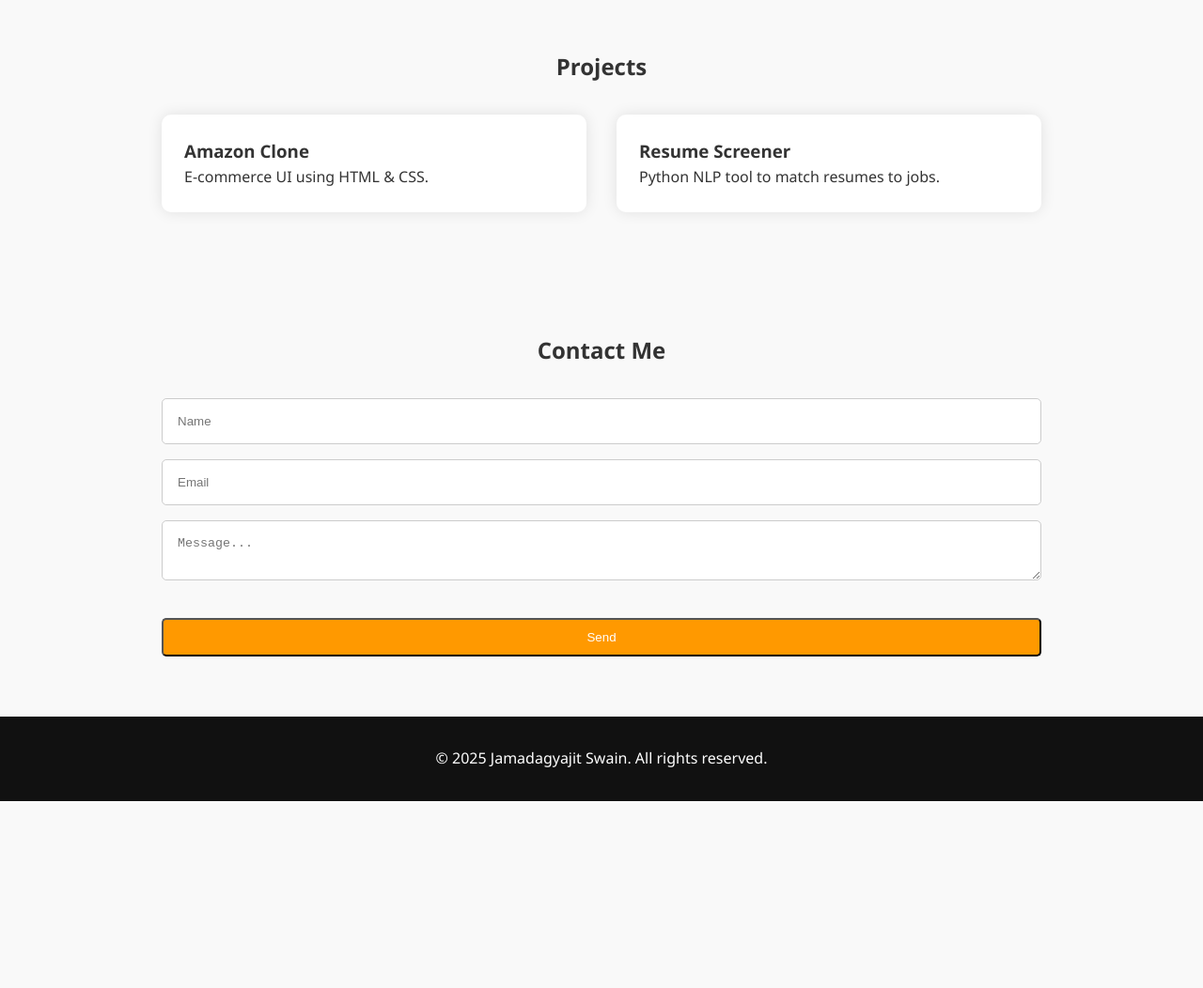
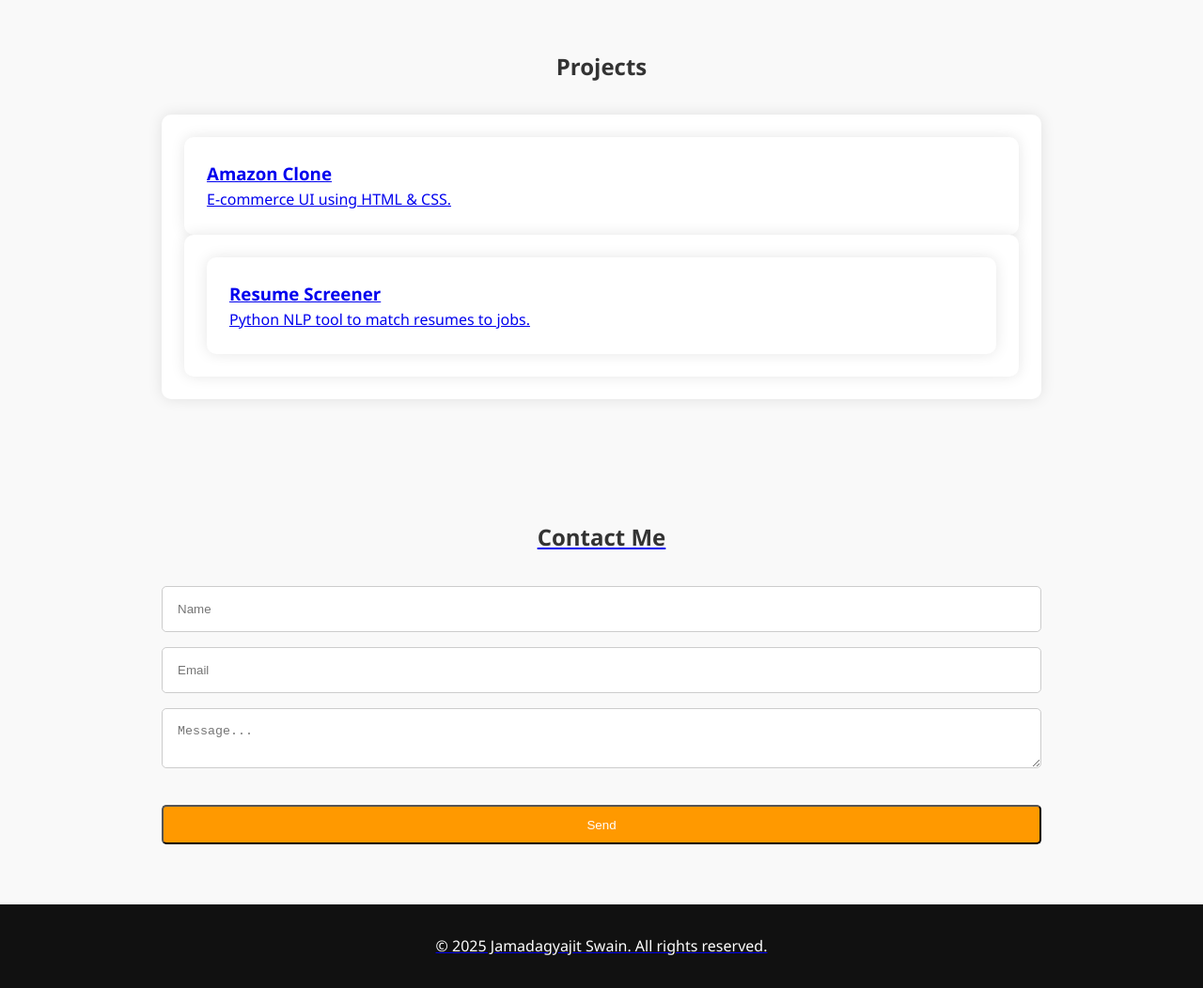
Before and after one commit to Jamadagyajit-Swain/Jamadagyajit, a plain HTML site: page index.html in a window 1280 px wide. Shown: the part 1180-2232 px from the top of the page at 94% size. Before the commit the page ends 2033 px from the top, so only its background shows below. Drawn offline with Linux system fonts and the light colour scheme.

Commit message:
Update index.html

```diff
--- a/index.html
+++ b/index.html
@@ -4,7 +4,7 @@
   <meta charset="UTF-8" />
   <meta name="viewport" content="width=device-width, initial-scale=1.0"/>
   <title>Jamadagyajit Swain | Portfolio</title>
-  <link rel="stylesheet" href="style.css" />
+  <link rel="stylesheet" href="style.css">
 </head>
 <body>
   <nav>
@@ -39,10 +39,12 @@
     <h2>Projects</h2>
     <div class="projects-grid">
       <div class="project-card">
+         <div class="project-card"><a href="https://github.com/Jamadagyajit-Swain/Amazon-Clone.git">
         <h3>Amazon Clone</h3>
         <p>E-commerce UI using HTML & CSS.</p>
       </div>
       <div class="project-card">
+         <div class="project-card"><a href="https://github.com/Jamadagyajit-Swain/Resume-Screening-using-Python-Streamlit.git">
         <h3>Resume Screener</h3>
         <p>Python NLP tool to match resumes to jobs.</p>
       </div>
```
